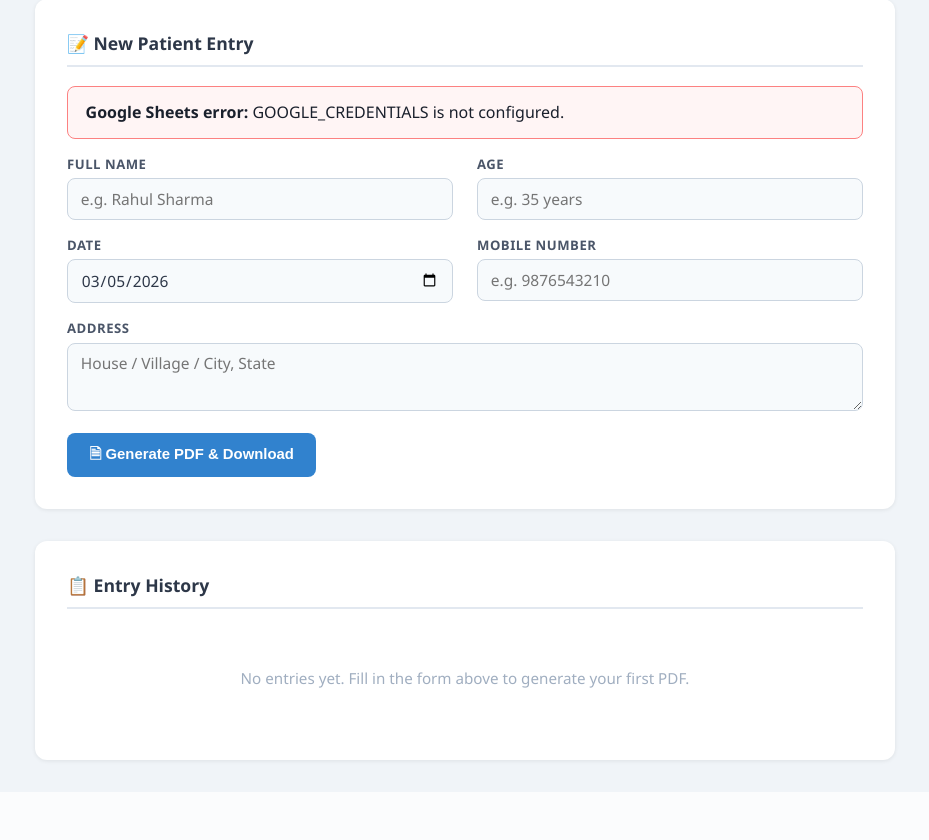
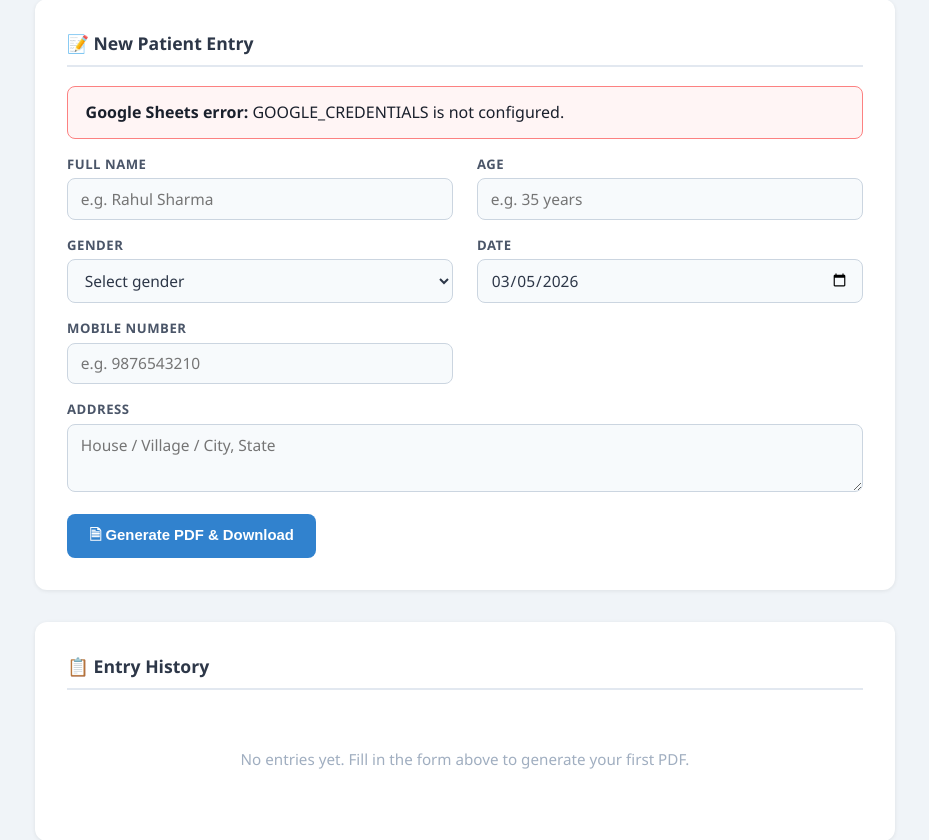
Before and after one commit to vaibhavgrover/doctorForm, a Flask app: page / in a window 1280 px wide. Shown: the part 169-1009 px from the top of the page, without its empty margins (175-1104 px from the left). Before the commit the page ends 933 px from the top, so only its background shows below. Run offline with Flask 3, Linux system fonts and the light colour scheme.

Commit message:
Add Gender field to form, PDF, sheet, and history table
Co-Authored-By: Claude Sonnet 4.6 <noreply@anthropic.com>

```diff
--- a/app.py
+++ b/app.py
@@ -22,7 +22,7 @@ app = Flask(__name__)
 PDF_DIR    = os.path.join(os.path.dirname(__file__), 'generated_pdfs')
 DOCTOR_IMG = os.path.join(os.path.dirname(__file__), 'static', 'doctor-symbol-b.png')
 SHEET_ID   = '10coRevhuITB8RhqYGrUGCdDtuVC9eq1rynGMzDZ81s0'
-FIELDS     = ['Timestamp', 'Name', 'Age', 'Date', 'Address', 'Mobile']
+FIELDS     = ['Timestamp', 'Name', 'Age', 'Gender', 'Date', 'Address', 'Mobile']
 
 os.makedirs(PDF_DIR, exist_ok=True)
 
@@ -64,7 +64,7 @@ def append_entry(data: dict):
     get_sheet().append_row(row, value_input_option='USER_ENTERED')
 
 
-def generate_pdf(name, age, date, address, mobile) -> bytes:
+def generate_pdf(name, age, gender, date, address, mobile) -> bytes:
     buf = io.BytesIO()
 
     LEFT  = 2.54 * cm
@@ -125,6 +125,7 @@ def generate_pdf(name, age, date, address, mobile) -> bytes:
 
     story.append(field_line('Name:', name))
     story.append(field_line('Age:', age))
+    story.append(field_line('Gender:', gender))
     story.append(field_line('Date:', date))
     story.append(field_line('Address:', address))
     story.append(field_line('Mobile:', mobile))
@@ -163,6 +164,7 @@ def index():
 def generate():
     name    = request.form.get('name', '').strip()
     age     = request.form.get('age', '').strip()
+    gender  = request.form.get('gender', '').strip()
     date    = request.form.get('date', '').strip()
     address = request.form.get('address', '').strip()
     mobile  = request.form.get('mobile', '').strip()
@@ -170,6 +172,7 @@ def generate():
     errors = []
     if not name:    errors.append('Name is required.')
     if not age:     errors.append('Age is required.')
+    if not gender:  errors.append('Gender is required.')
     if not date:    errors.append('Date is required.')
     if not address: errors.append('Address is required.')
     if not mobile:  errors.append('Mobile number is required.')
@@ -189,12 +192,13 @@ def generate():
         'Timestamp': timestamp,
         'Name': name,
         'Age': age,
+        'Gender': gender,
         'Date': date,
         'Address': address,
         'Mobile': mobile,
     })
 
-    pdf_bytes = generate_pdf(name, age, date, address, mobile)
+    pdf_bytes = generate_pdf(name, age, gender, date, address, mobile)
 
     safe_name    = ''.join(c if c.isalnum() else '_' for c in name)
     pdf_filename = f'{safe_name}_{timestamp.replace(":", "-").replace(" ", "_")}.pdf'
--- a/templates/index.html
+++ b/templates/index.html
@@ -86,7 +86,7 @@
       letter-spacing: .04em;
     }
 
-    input, textarea {
+    input, textarea, select {
       width: 100%;
       padding: 0.55rem 0.8rem;
       border: 1.5px solid #cbd5e0;
@@ -98,7 +98,7 @@
       outline: none;
       font-family: inherit;
     }
-    input:focus, textarea:focus {
+    input:focus, textarea:focus, select:focus {
       border-color: #4299e1;
       box-shadow: 0 0 0 3px rgba(66,153,225,.2);
       background: #fff;
@@ -284,6 +284,16 @@
         </div>
 
         <div class="form-group">
+          <label for="gender">Gender</label>
+          <select id="gender" name="gender">
+            <option value="" disabled {% if not form_data or not form_data.gender %}selected{% endif %}>Select gender</option>
+            <option value="Male"   {% if form_data and form_data.gender == 'Male' %}selected{% endif %}>Male</option>
+            <option value="Female" {% if form_data and form_data.gender == 'Female' %}selected{% endif %}>Female</option>
+            <option value="Other"  {% if form_data and form_data.gender == 'Other' %}selected{% endif %}>Other</option>
+          </select>
+        </div>
+
+        <div class="form-group">
           <label for="date">Date</label>
           <input
             type="date"
@@ -347,6 +357,7 @@
             <th>Timestamp</th>
             <th>Name</th>
             <th>Age</th>
+            <th>Gender</th>
             <th>Date</th>
             <th>Address</th>
             <th>Mobile</th>
@@ -359,6 +370,7 @@
             <td>{{ entry.Timestamp }}</td>
             <td>{{ entry.Name }}</td>
             <td>{{ entry.Age }}</td>
+            <td>{{ entry.Gender }}</td>
             <td>{{ entry.Date }}</td>
             <td title="{{ entry.Address }}">{{ entry.Address }}</td>
             <td>{{ entry.Mobile }}</td>
```
